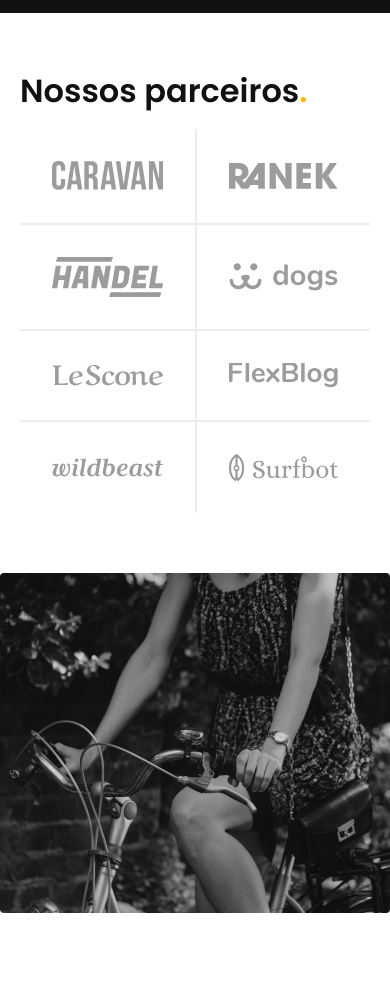
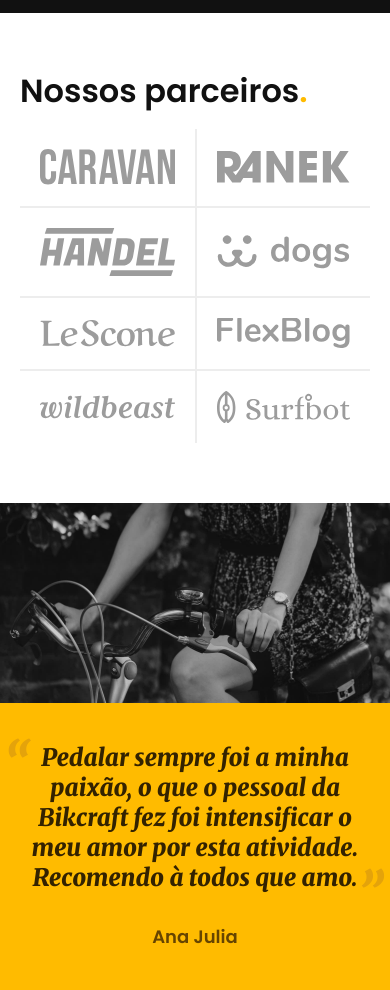
Before and after one commit to EricBrianb12/origamid-projects, a plain HTML site: page Projeto02-bikcraft/index.html in a window 390 px wide. Shown: the part 2260-3250 px from the top of the page. Before the commit the page ends 3173 px from the top, so only its background shows below. Drawn offline with Linux system fonts and the light colour scheme.

Commit message:
Finalizado a seção de depoimentos

```diff
--- a/Projeto01-portfólio/css/global.css
+++ b/Projeto01-portfólio/css/global.css
@@ -9,8 +9,9 @@ body {
 h1,
 h2,
 h3,
-p {
-  margin: 0
+p,
+{
+margin: 0;
 }
 
 ul {
--- a/Projeto02-bikcraft/css/global/global.css
+++ b/Projeto02-bikcraft/css/global/global.css
@@ -11,7 +11,8 @@ h2,
 h3,
 h4,
 ul,
-p {
+p,
+blockquote {
   margin: 0;
 }
 
--- /dev/null
+++ b/Projeto02-bikcraft/css/home/depoimento.css
@@ -0,0 +1,71 @@
+.depoimento {
+  display: grid;
+  grid-template-columns: 1fr 1fr;
+  background-color: var(--cor-p1);
+  overflow-X: hidden;
+}
+
+.depoimento img {
+  width: 100%;
+  height: 100%;
+  object-fit: cover;
+  border-radius: 0;
+}
+
+.depoimento-conteudo {
+  padding: 40px 40px 80px 80px;
+  align-self: end;
+}
+
+.depoimento-conteudo p {
+  max-width: 32ch;
+  font-family: "Merriweather", serif;
+  font-style: italic;
+  font-weight: 900;
+  margin-bottom: 32px;
+  position: relative;
+}
+
+.depoimento p::before,
+.depoimento p::after {
+  font-size: 8.0rem;
+  color: var(--cor-p2);
+  position: absolute;
+
+}
+
+.depoimento p::before {
+  content: "“";
+  left: -50px;
+  top: -20px;
+}
+
+.depoimento p::after {
+  content: "”";
+}
+
+@media (max-width: 800px) {
+  .depoimento {
+    grid-template-columns: 1fr;
+    text-align: center;
+  }
+
+  .depoimento img {
+    max-height: 200px;
+  }
+
+  .depoimento-conteudo {
+    padding: 40px 20px;
+    justify-self: center;
+  }
+
+  .depoimento p::before,
+  .depoimento p::after {
+    font-size: 5.0rem;
+  }
+
+  .depoimento p::before {
+    left: -15px;
+    top: -10px;
+  }
+}
--- a/Projeto02-bikcraft/css/home/parceiros.css
+++ b/Projeto02-bikcraft/css/home/parceiros.css
@@ -40,6 +40,10 @@
     padding-bottom: 60px;
   }
 
+  .parceiros li {
+    padding: 20px;
+  }
+
   .parceiros h2 {
     margin-bottom: 20px;
   }
--- a/Projeto02-bikcraft/css/style.css
+++ b/Projeto02-bikcraft/css/style.css
@@ -10,6 +10,7 @@
 @import "./home/introducao.css";
 @import "./home/tecnologia.css";
 @import "./home/parceiros.css";
+@import "./home/depoimento.css";
 
 /* Bicicletas */
 @import "./bicicletas/bicicletas-lista.css";
--- a/Projeto02-bikcraft/index.html
+++ b/Projeto02-bikcraft/index.html
@@ -9,6 +9,7 @@
   <title>Bikcraft - Bicicletas Elétricas</title>
   <meta name="description" content="Bicicletas elétricas de alta precisão e qualidade,  feitas sob medida para o cliente. Explore o mundo na sua velocidade com a Bikcraft.">
   <link href="https://fonts.googleapis.com/css2?family=Poppins:wght@400;600&family=Roboto:ital,wght@0,100..900;1,100..900&display=swap" rel="stylesheet">
+  <link href="https://fonts.googleapis.com/css2?family=Merriweather:ital,opsz,wght@0,18..144,300..900;1,18..144,300..900&display=swap" rel="stylesheet">
   <link rel="stylesheet" href="css/style.css">
 </head>
 
@@ -118,6 +119,13 @@
     <div>
       <img src="./img/fotos/depoimento.jpg" alt="Pessoa pedalando uma bicicleta Bikcraft">
     </div>
+
+    <div class="depoimento-conteudo">
+      <blockquote class="font-1-xl cor-p5">
+        <p>Pedalar sempre foi a minha paixão, o que o pessoal da Bikcraft fez foi intensificar o meu amor por esta atividade. Recomendo à todos que amo.</p>
+      </blockquote>
+      <span class="font-1-m-b cor-p4">Ana Julia</span>
+    </div>
   </section>
 
 </body>
```
